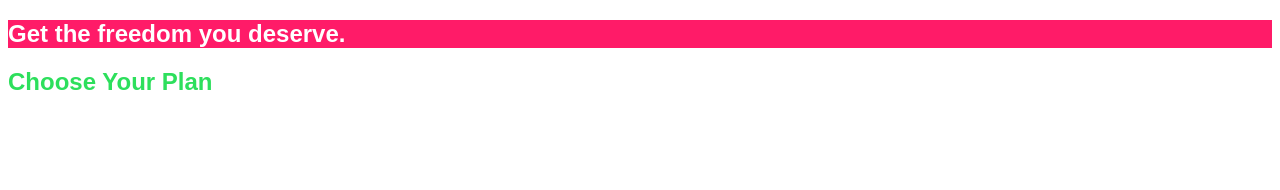
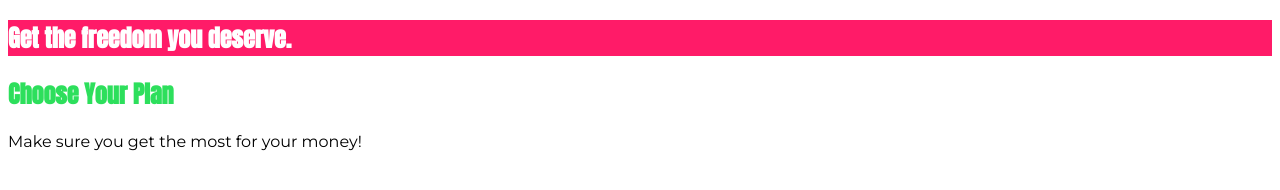
Before and after one commit to najeesimmons/css-course-proj-starting-code, a plain HTML site: page index.html in a window 1280 px wide. Drawn offline with Linux system fonts and the light colour scheme.

Commit message:
exploring inheritance

```diff
--- a/index.html
+++ b/index.html
@@ -6,6 +6,7 @@
     <title>uHost</title>
     <link rel="shortcut icon" href="favicon.png" />
     <link href="https://fonts.googleapis.com/css2?family=Anton&family=Montserrat&display=swap" rel="stylesheet">
+    <link href="https://fonts.googleapis.com/css2?family=Montserrat:wght@700&display=swap" rel="stylesheet">
     <link rel="stylesheet" href="main.css" />
   </head>
 
@@ -16,6 +17,7 @@
       </section>
       <section id="plans">
         <h1 class="section-title">Choose Your Plan</h1>
+        <p>Make sure you get the most for your money!</p>
       </section>
     </main>
   </body>
--- a/main.css
+++ b/main.css
@@ -1,3 +1,7 @@
+body {
+  font-family: "Montserrat", sans-serif;
+}
+
 #product-overview {
   background: #ff1b68;
 }
@@ -11,6 +15,6 @@ h1 {
   font-family: "Anton", sans-serif;
 }
 
-h1 {
+/* h1 {
     font-family: sans-serif;
-}
+} */
```
